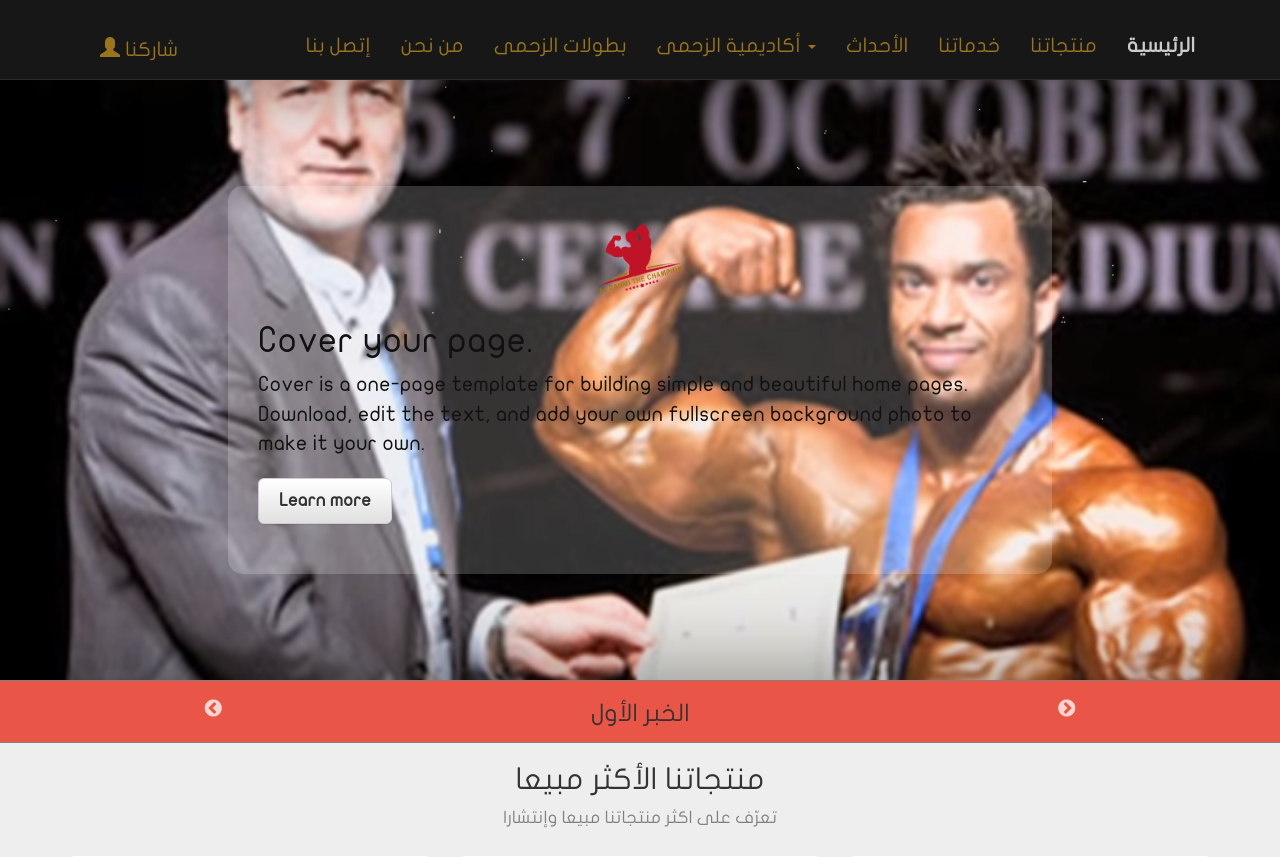
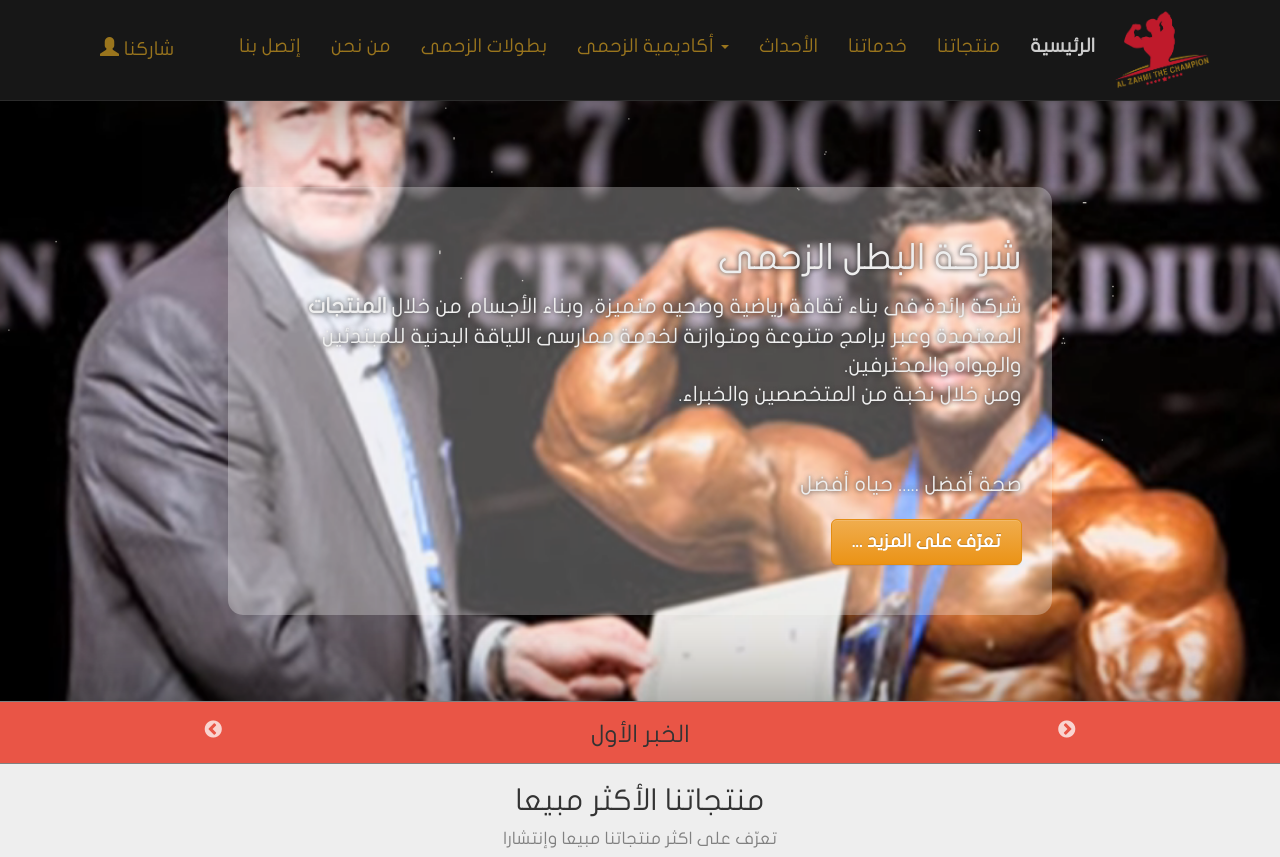
Before and after one commit to islambayoumy/zahmi, a Django app: page /website/ in a window 1280 px wide. Shown: the top 857 px of the page. Run offline with Django 3.2, Linux system fonts and the light colour scheme; some libraries are stand-ins or nearby versions.

Commit message:
until store

```diff
--- a/website/static/css/common.css
+++ b/website/static/css/common.css
@@ -13,7 +13,7 @@
 hr {
     border-color: #444;
 }
-.navbar-brand>img{
+.nav>li>a>img{
     max-width: 100px;
     padding-left: 5px;
     padding-bottom: 5px;
@@ -21,7 +21,7 @@
 .navbar>.container .navbar-brand{
     padding: 0px;
     padding-top: 10px;
-    padding-bottom: 80px;
+    padding-bottom: 90px;
     margin: auto;
 }
 nav.navbar-inverse .navbar-toggle{
@@ -48,7 +48,7 @@
     background: #171717;
     text-shadow: none;
     margin-top: 21px;
-    font-size: 20px !important;
+    font-size: 19px !important;
 }
 
 nav.navbar-inverse .container{
@@ -165,7 +165,6 @@
 }
 /**********************/
 
-
 /******* footer *******/
 footer {
     background: #303030;
--- a/website/static/css/home.css
+++ b/website/static/css/home.css
@@ -1,8 +1,9 @@
 .site-wrapper{
     width: 100%;
     min-height: 600px;
-    color: #111;
-    background: transparent url('../images/zahmi1.jpg') no-repeat center center fixed;
+    color: #eee;
+    text-shadow: 0 0 5px #333;
+    background: transparent url('../images/Zahmi1.jpg') no-repeat center center fixed;
     -webkit-background-size: cover;
     -moz-background-size: cover;
     -o-background-size: cover;
@@ -19,18 +20,20 @@
 }
 .inner {
     padding: 30px;
-    background-color: rgba(245, 245, 245, 0.2);
+    background-color: rgba(245, 245, 245, 0.3);
     border-radius: 15px;
 }
-.inner .logo {
-    width: 120px;
-    text-align: center;
-    margin-top: 0;
-    overflow: hidden;
+.inner h1 {
+    padding-bottom: 5px;
+}
+.inner p {
+    text-align: right;
+    direction: rtl;
 }
 .lead .btn-lg {
     padding: 10px 20px;
     font-weight: bold;
+    direction: rtl;
 }
 /***********news**************/
 .news {
--- a/website/templates/website/base.html
+++ b/website/templates/website/base.html
@@ -47,9 +47,8 @@
           <span class="icon-bar"></span>
         </button>
 
-        <!--
-        <a class="navbar-brand pull-left" href="#"><img class="img-circle" alt="Zahmi" src="{% static 'images/zahmy_logo.png' %}"></a>
-        -->
+
+
 
       </div><!--/.navbar-header -->
       <div class="collapse navbar-collapse" id="navbar">
@@ -69,6 +68,7 @@
         </ul>
 
         <ul class="nav navbar-nav navbar-right">
+          <li><a class="navbar-brand pull-right" href="{% url 'website:index' %}"><img class="img-brand" alt="Zahmi" src="{% static 'images/zahmy_logo.png' %}"></a></li>
           <li class="active" id="home"><a href="{% url 'website:index' %}">الرئيسية</a></li>
           <li><a href="#">منتجاتنا </a></li>
           <li><a href="#">خدماتنا </a></li>
@@ -90,6 +90,7 @@
         </ul>
 
       </div><!--/.navbar-collapse -->
+
     </div>
   </nav>
 
--- a/website/templates/website/home.html
+++ b/website/templates/website/home.html
@@ -31,13 +31,18 @@
           <div class="inner">
             <div class="row">
               <div class="col-sm-12 text-center">
-                <img class="logo" alt="Zahmi" src="{% static 'images/zahmy_logo.png' %}">
               </div>
             </div>
-            <h1 class="cover-heading">Cover your page.</h1>
-            <p class="lead">Cover is a one-page template for building simple and beautiful home pages. Download, edit the text, and add your own fullscreen background photo to make it your own.</p>
+            <h1 class="cover-heading text-right">شركة البطل الزحمى</h1>
             <p class="lead">
-                <a href="#" class="btn btn-lg btn-default">Learn more</a>
+              شركة رائدة فى بناء ثقافة رياضية وصحيه متميزة، وبناء الأجسام من خلال <b>المنتجات</b> المعتمدة وعبر برامج متنوعة
+              ومتوازنة لخدمة ممارسى اللياقة البدنية للمبتدئين والهواه والمحترفين.<br>
+              ومن خلال نخبة من المتخصصين والخبراء.
+            </p>
+            <br><br>
+            <p class="lead">صحة أفضل ..... حياه أفضل</p>
+            <p class="lead">
+                <a href="{% url 'website:about' %}" class="btn btn-lg btn-warning">تعرّف على المزيد ...</a>
             </p>
           </div>
       </div>
```
Also changed, not shown: website/static/images/zahmy_logo.png, website/static/images/zahmy_logo_header.png (added).
